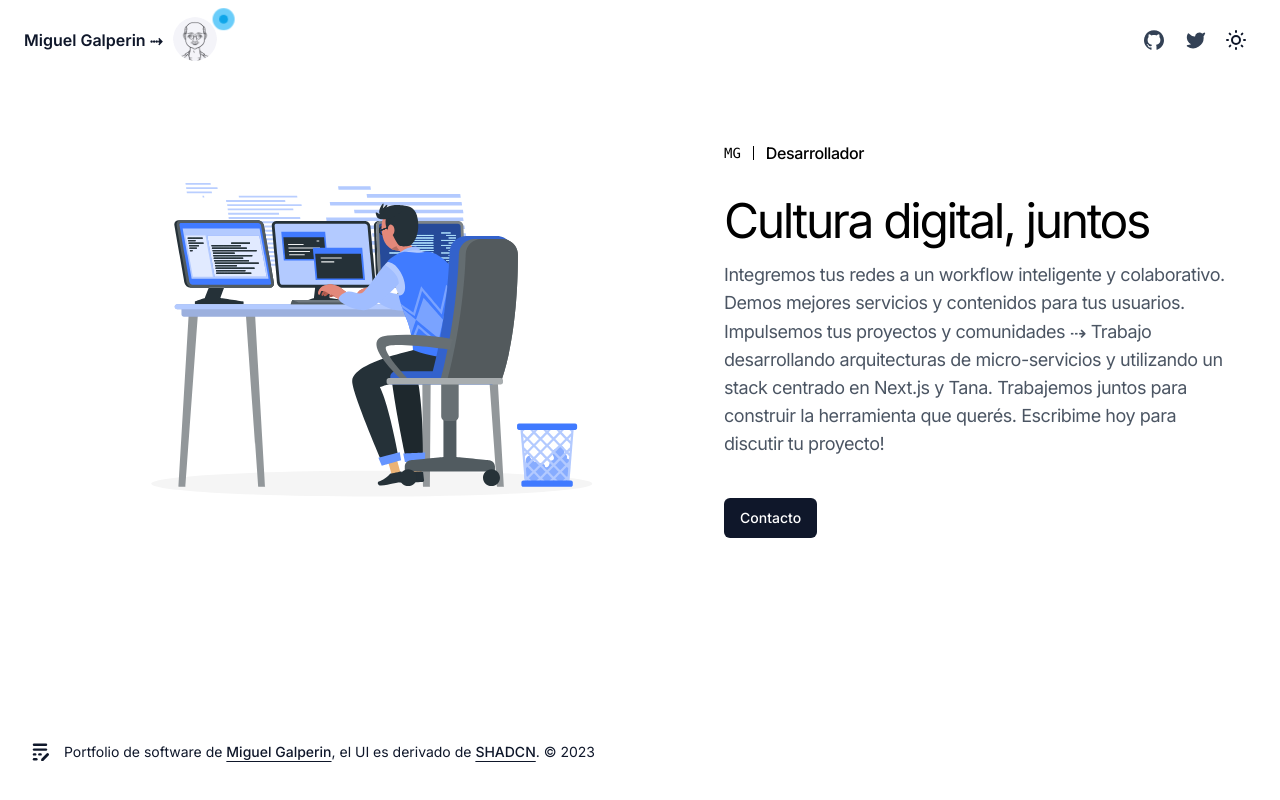
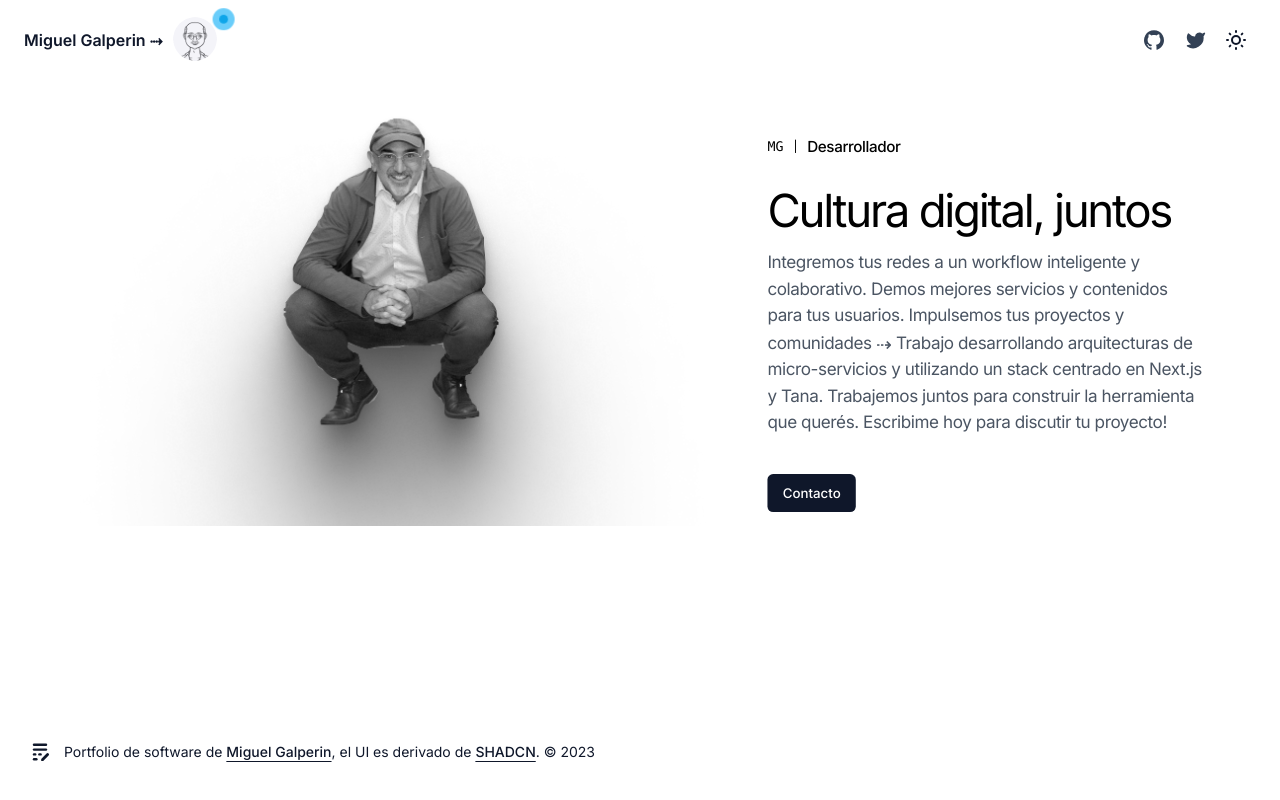
Before and after one commit to MiguelGalp/miPortfolio, a Next.js app: page / in a window 1280 px wide. Built offline with nearby package versions, Linux system fonts and the light colour scheme; what tailwind-dracula, tailwind-gradient-mask-image would draw is missing.

Commit message:
new cover

```diff
--- a/components/cover_image.tsx
+++ b/components/cover_image.tsx
@@ -1,6 +1,7 @@
 import Image from "next/image"
 import Link from "next/link"
 import { Separator } from "@radix-ui/react-dropdown-menu"
+import Balancer from "react-wrap-balancer"
 
 import { Avatar, AvatarFallback, AvatarImage } from "@/components/ui/avatar"
 import {
@@ -28,9 +29,9 @@ import { Label } from "./ui/label"
 
 export function CoverImage() {
   return (
-    <div className="relative z-0 mx-auto flex min-h-screen justify-center bg-gradient-to-b from-blue-200 to-white dark:bg-none lg:relative lg:top-[2.5rem] lg:min-h-full lg:bg-none">
-      <div className="flex flex-1 flex-col justify-center p-8 md:px-12 lg:flex-none">
-        <div className="mx-auto w-full lg:max-w-xl">
+    <div className="relative z-0 mx-auto flex min-h-screen justify-center bg-gradient-to-b from-blue-200 to-white dark:bg-none lg:relative lg:top-[1.5rem] lg:min-h-full lg:bg-none">
+      <div className="flex flex-1 flex-col p-8 md:px-12 lg:flex-none">
+        <div className="mx-auto w-full scale-95 lg:max-w-xl">
           <div className="mx-auto max-w-lg text-center lg:p-1 lg:text-left">
             <div>
               <span className="inline-flex items-center text-black">
@@ -49,7 +50,7 @@ export function CoverImage() {
               <p className="font-display mt-8 text-4xl tracking-tighter text-black dark:text-dracula-aro-50 lg:text-5xl">
                 Cultura digital, juntos
               </p>
-              <p className="mt-4 max-w-xl text-lg tracking-tight text-gray-600 dark:text-dracula-aro-200">
+              <Balancer className="mt-4 max-w-xl text-lg tracking-tight text-gray-600 dark:text-dracula-aro-200">
                 Integremos tus redes a un workflow inteligente y colaborativo.
                 Demos mejores servicios y contenidos para tus usuarios.
                 Impulsemos tus proyectos y comunidades{" "}
@@ -97,7 +98,7 @@ export function CoverImage() {
                 </HoverCard>
                 Trabajemos juntos para construir la herramienta que querés.
                 Escribime hoy para discutir tu proyecto!
-              </p>
+              </Balancer>
             </div>
             <div className="mt-10 flex flex-col gap-3 md:max-md:flex-row lg:flex-row">
               <Dialog>
@@ -144,7 +145,7 @@ export function CoverImage() {
             width={500}
             height={500}
             className="scale-115 absolute bottom-5 left-8 h-full w-full object-contain"
-            src="/coderGIF.svg"
+            src="/copia_de_cagando.png"
             alt=""
           />
         </div>
```
